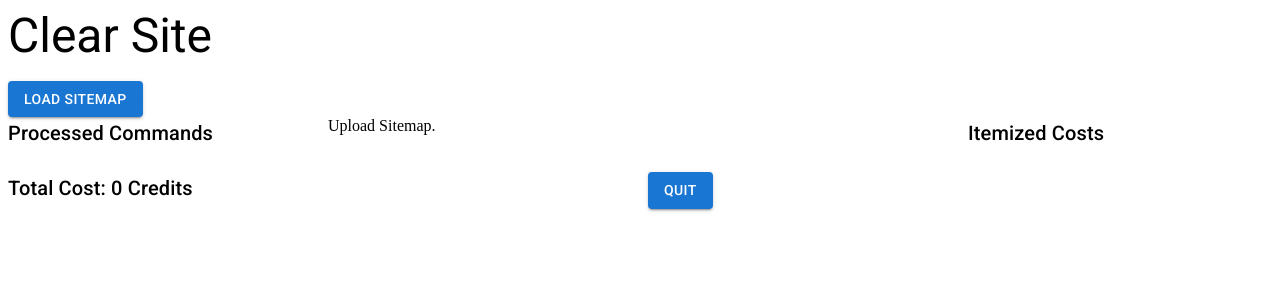
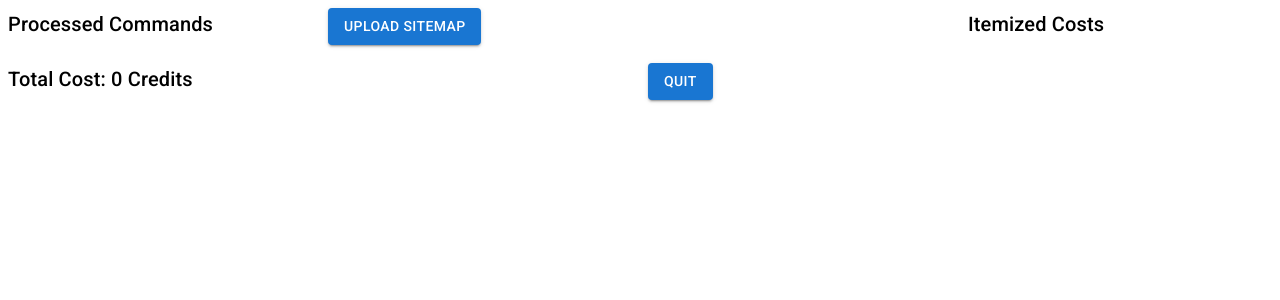
Before and after one commit to andrebuchanan/site-clearing-simulator-ashsingh, a React (Create React App) app: page /sitemap in a window 1280 px wide. Shown: the top 300 px of the page. Built offline with nearby package versions, Linux system fonts and the light colour scheme; the HTML template or start-up script is replaced by a standard one.

Commit message:
feat(Router): Application router with routes.

```diff
--- a/package.json
+++ b/package.json
@@ -49,6 +49,7 @@
     "prettier": "^2.6.2",
     "react": "^18.0.0",
     "react-dom": "^18.0.0",
+    "react-router-dom": "6",
     "react-scripts": "5.0.1",
     "typescript": "^4.4.2",
     "uniqid": "^5.4.0",
--- a/src/App.tsx
+++ b/src/App.tsx
@@ -2,61 +2,25 @@ import '@fontsource/roboto/300.css'
 import '@fontsource/roboto/400.css'
 import '@fontsource/roboto/500.css'
 import '@fontsource/roboto/700.css'
+
 import React from 'react'
+import { Routes, Route } from 'react-router-dom'
 
-import Box from '@mui/material/Box'
-import Button from '@mui/material/Button'
-import Grid from '@mui/material/Grid'
-import Typography from '@mui/material/Typography'
+import { AppContextProvider } from './Context'
 
-import { AppContext, AppContextProvider } from './Context'
+import { Home, SitemapResults, SitemapView } from './PageTemplates'
 
-import {
-  ItemizedCosts,
-  ProcessedCommands,
-  QuitDialog,
-  SiteMap,
-  SiteMapInput,
-  TotalCost
-} from './Components'
+import { QuitDialog } from './Components'
 
 const App = () => {
   return (
     <AppContextProvider>
-      <AppContext.Consumer>
-        {({ siteData }) => (
-          <div className="App">
-            <Box sx={{ flexGrow: 1 }}>
-              <Typography variant="h3" component="div" gutterBottom>
-                Clear Site
-              </Typography>
-              <SiteMapInput />
-              <Grid container spacing={2}>
-                <Grid item xs={3}>
-                  <ProcessedCommands />
-                </Grid>
-                <Grid item xs={6}>
-                  {siteData.length ? <SiteMap /> : 'Upload Sitemap.'}
-                </Grid>
-                <Grid item xs={3}>
-                  <ItemizedCosts />
-                </Grid>
-              </Grid>
-              <Box sx={{ flexGrow: 1 }}>
-                <Grid container spacing={2}>
-                  <Grid item xs={6}>
-                    <TotalCost />
-                  </Grid>
-                  <Grid item xs={6}>
-                    <Button variant="contained">Quit</Button>
-                  </Grid>
-                </Grid>
-              </Box>
-            </Box>
-            <QuitDialog />
-          </div>
-        )}
-      </AppContext.Consumer>
+      <Routes>
+        <Route path="/" element={<Home />} />
+        <Route path="results" element={<SitemapResults />} />
+        <Route path="sitemap" element={<SitemapView />} />
+      </Routes>
+      <QuitDialog />
     </AppContextProvider>
   )
 }
--- a/src/Components/QuitDialog/QuitDialog.tsx
+++ b/src/Components/QuitDialog/QuitDialog.tsx
@@ -1,4 +1,5 @@
 import React, { useContext, useEffect, useState } from 'react'
+import { useNavigate } from 'react-router-dom'
 import Button from '@mui/material/Button'
 import Dialog from '@mui/material/Dialog'
 import DialogActions from '@mui/material/DialogActions'
@@ -10,6 +11,7 @@ import { AppContext } from '../../Context'
 export const QuitDialog = () => {
   const { sessionState, updateSession } = useContext(AppContext)
   const [open, setOpen] = useState(false)
+  const navigate = useNavigate()
 
   useEffect(() => {
     if (sessionState.quit) {
@@ -20,6 +22,7 @@ export const QuitDialog = () => {
 
   const handleClose = () => {
     setOpen(false)
+    navigate('/results')
   }
 
   return (
--- a/src/Components/SiteMapInput/SiteMapInput.tsx
+++ b/src/Components/SiteMapInput/SiteMapInput.tsx
@@ -1,4 +1,5 @@
 import React, { useContext } from 'react'
+import { useNavigate } from 'react-router-dom'
 
 import Box from '@mui/material/Box'
 import Button from '@mui/material/Button'
@@ -16,8 +17,11 @@ const data = [
 
 const SiteMapInput = () => {
   const { saveSiteData } = useContext(AppContext)
+  const navigate = useNavigate()
+
   const saveData = () => {
     saveSiteData(data)
+    navigate('/sitemap')
   }
 
   return (
--- /dev/null
+++ b/src/PageTemplates/Home.tsx
@@ -0,0 +1,19 @@
+import React from 'react'
+
+import Box from '@mui/material/Box'
+import Typography from '@mui/material/Typography'
+
+import { SiteMapInput } from '../Components'
+
+export const Home = () => {
+  return (
+    <Box sx={{ flexGrow: 1 }}>
+      <Typography variant="h3" component="div" gutterBottom>
+        Clear Site
+      </Typography>
+      <SiteMapInput />
+    </Box>
+  )
+}
+
+export default Home
--- /dev/null
+++ b/src/PageTemplates/SitemapResults.tsx
@@ -0,0 +1,24 @@
+import React from 'react'
+
+import Box from '@mui/material/Box'
+import Grid from '@mui/material/Grid'
+
+import { ItemizedCosts, ProcessedCommands, TotalCost } from '../Components'
+
+export const SitemapResults = () => {
+  return (
+    <Box sx={{ flexGrow: 1 }}>
+      <Grid container spacing={2}>
+        <Grid item xs={6}>
+          <ProcessedCommands />
+        </Grid>
+        <Grid item xs={6}>
+          <ItemizedCosts />
+        </Grid>
+      </Grid>
+      <TotalCost />
+    </Box>
+  )
+}
+
+export default SitemapResults
--- /dev/null
+++ b/src/PageTemplates/SitemapView.tsx
@@ -0,0 +1,54 @@
+import React, { useContext } from 'react'
+import { useNavigate } from 'react-router-dom'
+
+import Box from '@mui/material/Box'
+import Button from '@mui/material/Button'
+import Grid from '@mui/material/Grid'
+
+import { AppContext } from '../Context'
+import {
+  ItemizedCosts,
+  ProcessedCommands,
+  SiteMap,
+  TotalCost
+} from '../Components'
+
+export const SitemapView = () => {
+  const { siteData } = useContext(AppContext)
+  const navigate = useNavigate()
+  return (
+    <Box sx={{ flexGrow: 1 }}>
+      <Grid container spacing={2}>
+        <Grid item xs={3}>
+          <ProcessedCommands />
+        </Grid>
+        <Grid item xs={6}>
+          {siteData.length ? (
+            <SiteMap />
+          ) : (
+            <Button variant="contained" onClick={() => navigate('/')}>
+              Upload Sitemap
+            </Button>
+          )}
+        </Grid>
+        <Grid item xs={3}>
+          <ItemizedCosts />
+        </Grid>
+      </Grid>
+      <Box sx={{ flexGrow: 1 }}>
+        <Grid container spacing={2}>
+          <Grid item xs={6}>
+            <TotalCost />
+          </Grid>
+          <Grid item xs={6}>
+            <Button variant="contained" onClick={() => navigate('/results')}>
+              Quit
+            </Button>
+          </Grid>
+        </Grid>
+      </Box>
+    </Box>
+  )
+}
+
+export default SitemapView
--- /dev/null
+++ b/src/PageTemplates/index.tsx
@@ -0,0 +1,3 @@
+export * from './Home'
+export * from './SitemapResults'
+export * from './SitemapView'
--- a/src/index.tsx
+++ b/src/index.tsx
@@ -1,10 +1,12 @@
 import React from 'react'
 import ReactDOM from 'react-dom/client'
+import { BrowserRouter } from 'react-router-dom'
+
 import App from './App'
 
 const root = ReactDOM.createRoot(document.getElementById('root') as HTMLElement)
 root.render(
-  <React.StrictMode>
+  <BrowserRouter>
     <App />
-  </React.StrictMode>
+  </BrowserRouter>
 )
```
Also changed, not shown: 1 other file (tests, documents, lock files or other folders).
